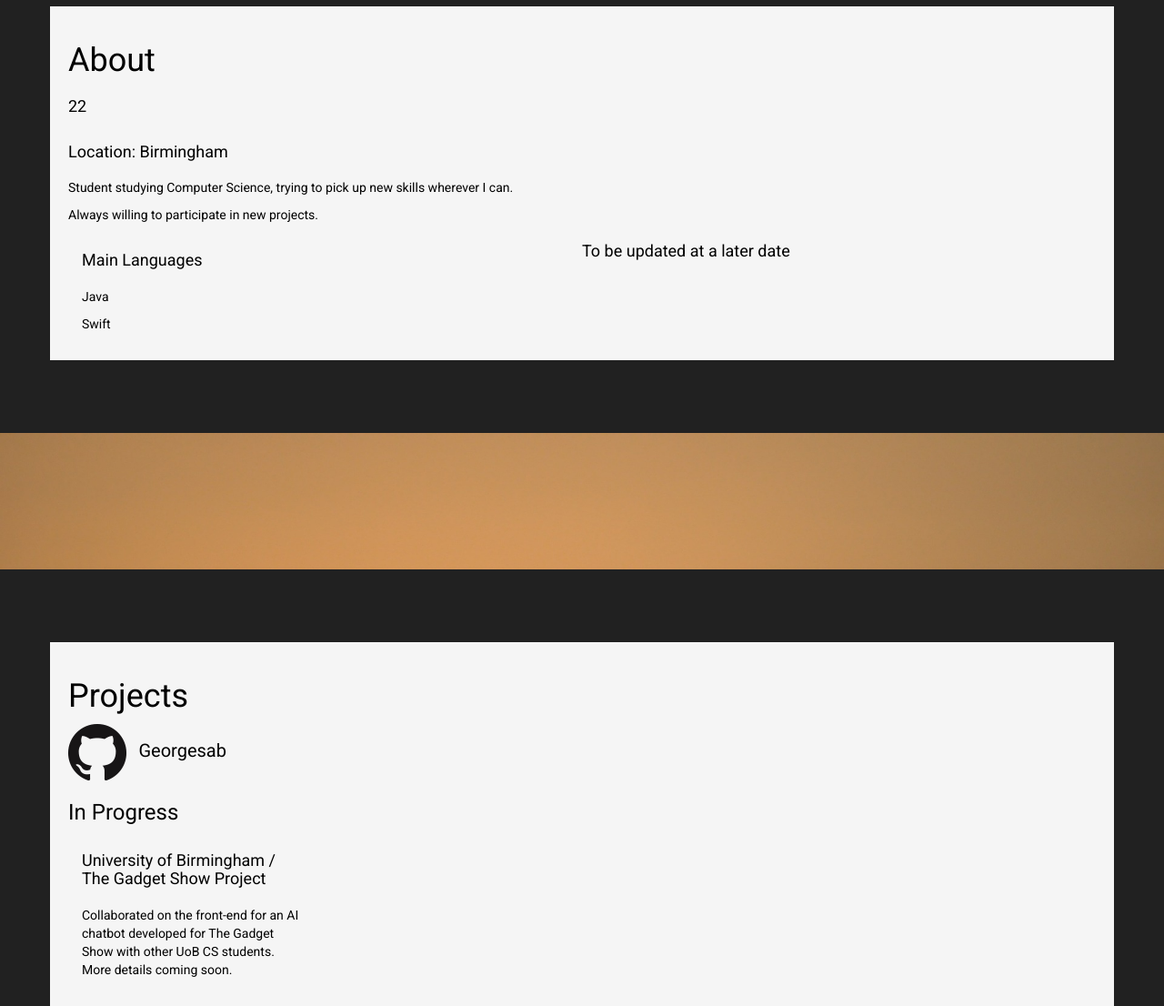
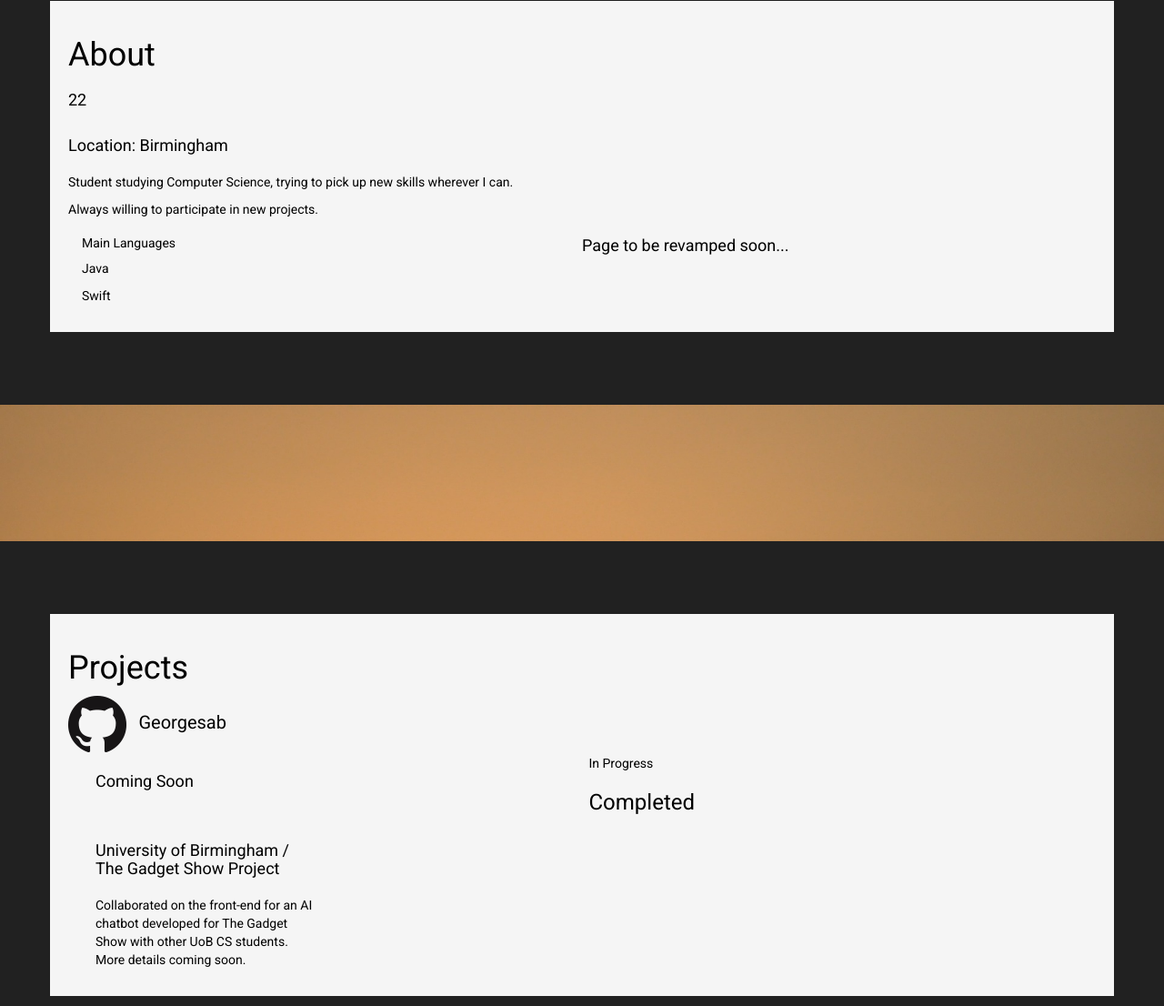
Before and after one commit to Georgesab/archive-site, a plain HTML site: page index.html in a window 1280 px wide. Shown: the part 966-2072 px from the top of the page at 91% size. Drawn offline with nearby package versions, Linux system fonts and the light colour scheme.

Commit message:
Update index.html - Minor updates

```diff
--- a/index.html
+++ b/index.html
@@ -58,7 +58,7 @@
         <div class="container">
             <div class="jumbotron text-center" style="color:black">
                 <h1> Student | Blossoming Developer </h1>
-                <h2> University of Birmingham - MSci Computer Science </h2>
+                <h3> University of Birmingham - MSci Computer Science </h3>
             </div>
         </div>
 
@@ -76,11 +76,11 @@
                         <p> Student studying Computer Science, trying to pick up new skills wherever I can. </p>
                         <p> Always willing to participate in new projects.</p>
                         <div class="col-md-6">
-                            <h4> Main Languages </h4>
+                            <h5> Main Languages </h5>
                             <p> Java</p>
                             <p> Swift </p>
                         </div>
-                        <h4> To be updated at a later date </h4>
+                        <h4> Page to be revamped soon... </h4>
                     </div>
                 </div>
             </div>
@@ -104,8 +104,16 @@
                             </div>
                         </div>
 
+                        <div class="row>
+                            <h3 style="padding-left: 15px;"> In Progress </h3>
+                             <div class="col-md-6">
+                                <h4> Coming Soon </h4>
+
+                        </div>
+
+
                         <div class="row">
-                                <h3 style="padding-left: 15px;"> In Progress</h3>
+                                <h3 style="padding-left: 15px;"> Completed </h3>
 
                                 <div class="col-md-6">
 
```
